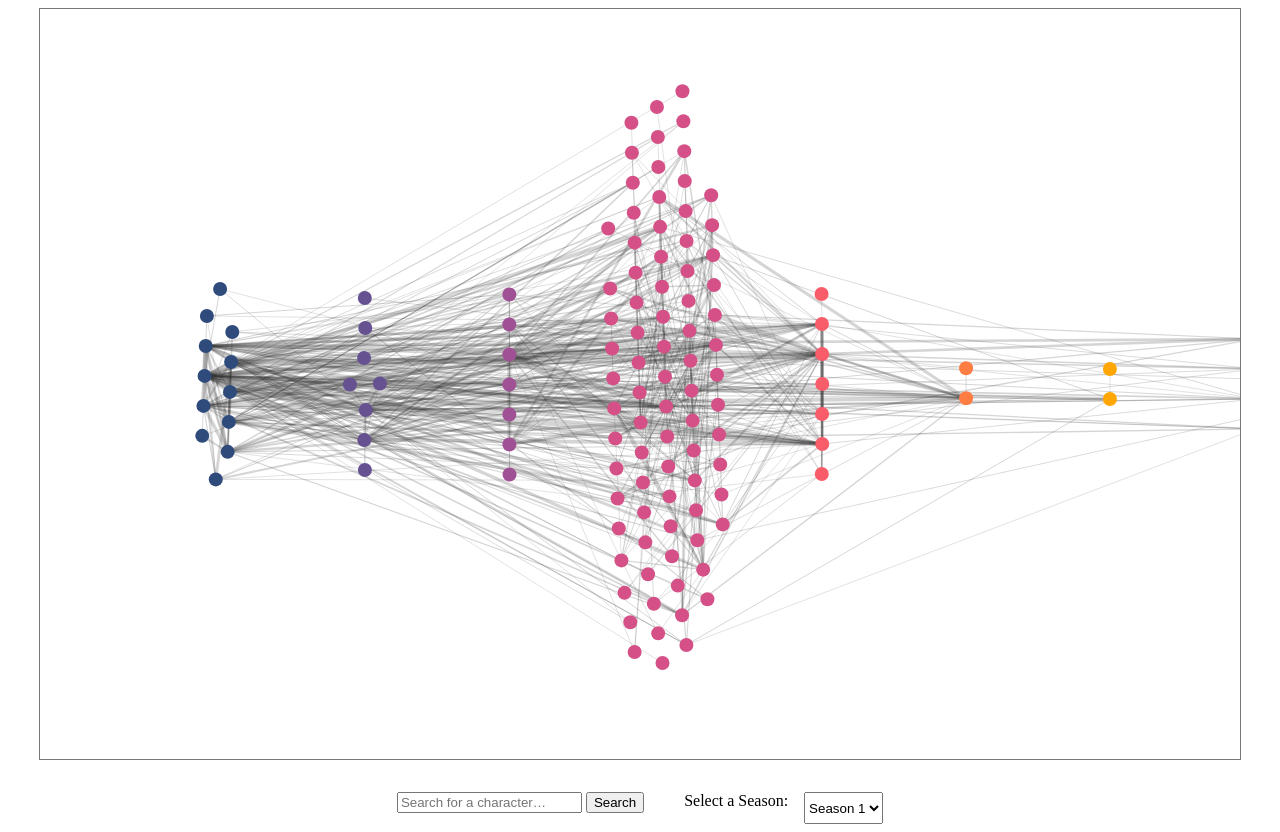
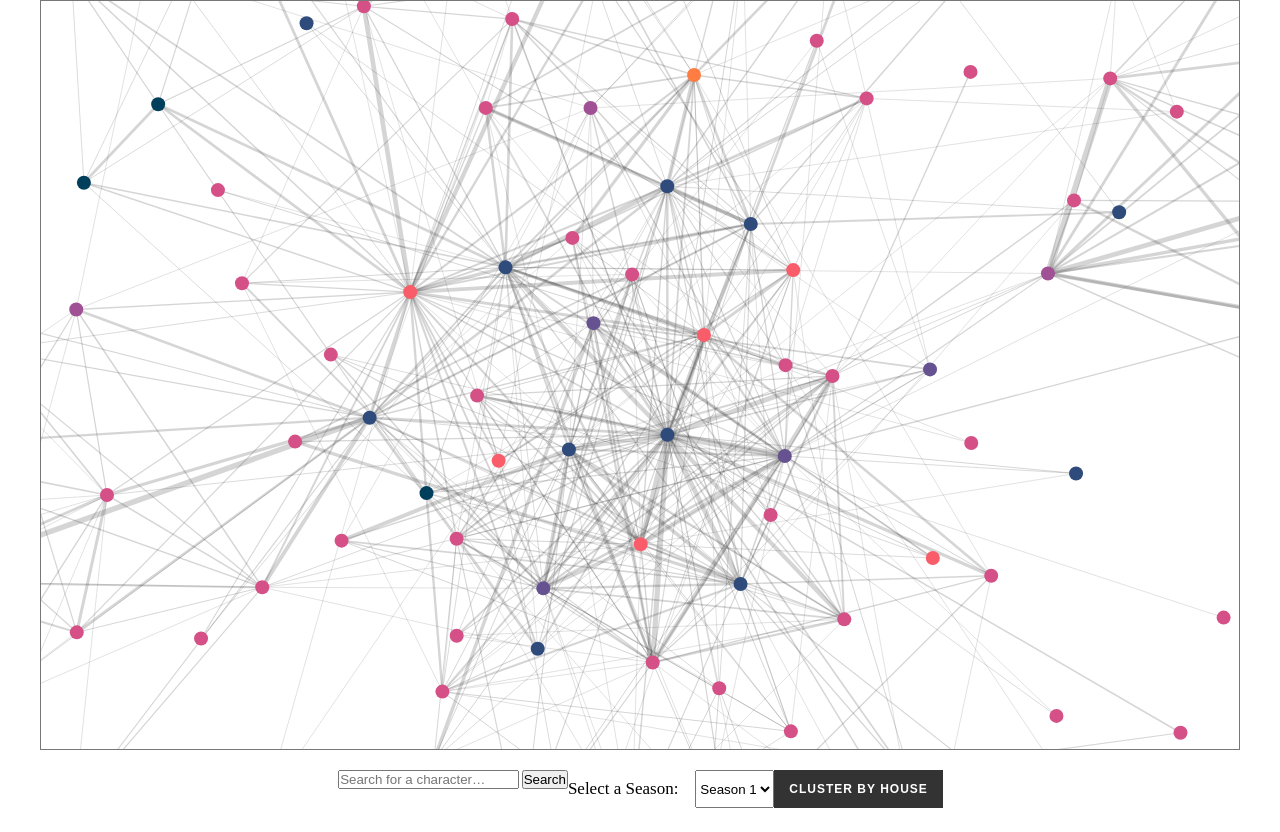
Before and after one commit to egonzalez49/GoT-Vis, a website: page index.html in a window 1280 px wide. Drawn offline with nearby package versions, Linux system fonts and the light colour scheme.

Commit message:
Button for clustering

```diff
--- a/index.html
+++ b/index.html
@@ -22,50 +22,39 @@
                 ></svg>
             </div>
             <div class="controls">
-                  <form name="myform" onSubmit="return handleClick()">
+                <form name="myform" onSubmit="return handleClick()">
                     <input type="text" id="myVal" placeholder="Search for a character&hellip;">
-                    <input name="Submit"  type="submit" value="Search" >
+                    <input name="Submit"  type="submit" value="Search">
                 </form>
                 <ul></ul>
                 <script>
                     function handleClick(event){
                         var text = document.getElementById("myVal").value.toUpperCase()
-                        console.log(text)
-                        var nodes = d3.selectAll(".node")
+                        var nodes = d3.selectAll('.node')
                         var links = d3.selectAll('.link')
-                        var labels = d3.selectAll('.label')
                         //reset the opacities of everything
                         nodes.style('opacity', 0.2);
                         links.style('opacity', 0.2);
-                        labels.style('opacity', 0.2);
                         nodes.each(function(d, i) {
                             var node = d3.select(this)
                             //checks if the name starts with the search text
                             if (d.id.indexOf(text) === 0) {
-                                console.log(d.id)
                                 //shade in the current node
                                 node.transition(500).style('opacity', 1.0)
                                 //shade in the neighboring nodes
-                                d3.selectAll(".node").each(function(d0, i) {
-                                    var otherNode = d3.select(this)
-                                    if (d.neighbors.includes(d0.id)) {
-                                        otherNode.transition(500).style('opacity', 1.0)
-                                    }
-                                })
+                                // d3.selectAll(".node").each(function(d0, i) {
+                                //     var otherNode = d3.select(this)
+                                //     if (d.neighbors.includes(d0.id)) {
+                                //         otherNode.transition(500).style('opacity', 1.0)
+                                //     }
+                                // })
                                 //shade in the adjacent lines
-                                links.each(function(d1, i) {
-                                    var link = d3.select(this)
-                                    if (d.id == d1.source.id || d.id == d1.target.id) {
-                                        link.transition(500).style('opacity', 1.0)
-                                    }
-                                })
-                                //shade in the corresponding labels
-                                labels.each(function(d2, i) {
-                                    var label = d3.select(this)
-                                    if (d.id === d2.id || d.neighbors.includes(d2.id)) {
-                                        label.style('opacity', 1.0)
-                                    }
-                                })
+                                // links.each(function(d1, i) {
+                                //     var link = d3.select(this)
+                                //     if (d.id == d1.source.id || d.id == d1.target.id) {
+                                //         link.transition(500).style('opacity', 1.0)
+                                //     }
+                                // })
                             }
                         })
 
@@ -83,6 +72,9 @@
                   <option value="s7">Season 7</option>
                   <option value="s8">Season 8</option>
                 </select>
+                <button class="btn" onclick="clusterClick()">
+                    Cluster by House
+                </button>
             </div>
         </div>
     </body>
--- a/main.js
+++ b/main.js
@@ -33,7 +33,13 @@ function onSeasonChanged() {
     }
 }
 
-let cluster = false;
+let cluster = true;
+
+function clusterClick() {
+    cluster = !cluster;
+    console.log(cluster);
+    updateChart();
+}
 
 let nodesData;
 
@@ -120,25 +126,26 @@ function updateChart() {
         let centerScale = d3.scalePoint().padding(0.1).range([0.1, width]);
         centerScale.domain(nodes.map(function(d) { return d.group; }));
 
-        // let simulation = d3
-        //     .forceSimulation()
-        //     .nodes(nodes).on('tick', ticked)
-        //     .force(
-        //         'link',
-        //         d3
-        //             .forceLink(links)
-        //             .id(d => {
-        //                 return d.id;
-        //             })
-        //             .distance(250)
-        //             .strength(0.2)
-        //     )
-        //     .force('charge', d3.forceManyBody().strength(-1000))
-        //     .force('center', d3.forceCenter(widthCenter, heightCenter))
-        //     .force("x", d3.forceX())
-        //     .force("y", d3.forceY())
-        //     .force("collide", d3.forceCollide().radius(6).iterations(2));
-
+        if (cluster) {
+            const simulation = d3
+                .forceSimulation()
+                .nodes(nodes).on('tick', ticked)
+                .force(
+                    'link',
+                    d3
+                        .forceLink(links)
+                        .id(d => {
+                            return d.id;
+                        })
+                        .distance(250)
+                        .strength(0.2)
+                )
+                .force('charge', d3.forceManyBody().strength(-1000))
+                .force('center', d3.forceCenter(widthCenter, heightCenter))
+                .force("x", d3.forceX())
+                .force("y", d3.forceY())
+                .force("collide", d3.forceCollide().radius(6).iterations(2));
+        } else {
             const simulation = d3.forceSimulation()
                 .force("link", d3.forceLink().id(function(d) { return d.id; }).strength(0))
                 .force("charge", d3.forceManyBody())
@@ -155,6 +162,7 @@ function updateChart() {
 
             simulation.force("link")
                 .links(links);
+        }
 
         /* HANDLE NODE HOVER */
         node.on('mouseover', d => {
--- a/style.css
+++ b/style.css
@@ -1 +1,29 @@
 @import './styles/_network.css';
+
+*,
+*::before,
+*::after {
+  margin: 0;
+  padding: 0;
+  box-sizing: border-box;
+}
+
+html {
+    position: relative;
+    font-size: 10px;
+    scroll-behavior: smooth;
+}
+
+.btn {
+    cursor: pointer;
+    display: inline-block;
+    margin-right: -1px;
+    padding: 1.2rem 1.5rem;
+    letter-spacing: 1px;
+    text-transform: uppercase;
+    font-size: 1.2rem;
+    font-weight: bold;
+    color: #fff;
+    border: none;
+    background: #333;
+}
--- a/styles/_network.css
+++ b/styles/_network.css
@@ -6,7 +6,8 @@
 }
 
 label {
-    vertical-align: middle;
+    font-size: 1.7em;
+    align-self: center;
     margin: 0 1em 0 0;
 }
 
```
Lines whose indentation alone changed are shown as unchanged.
